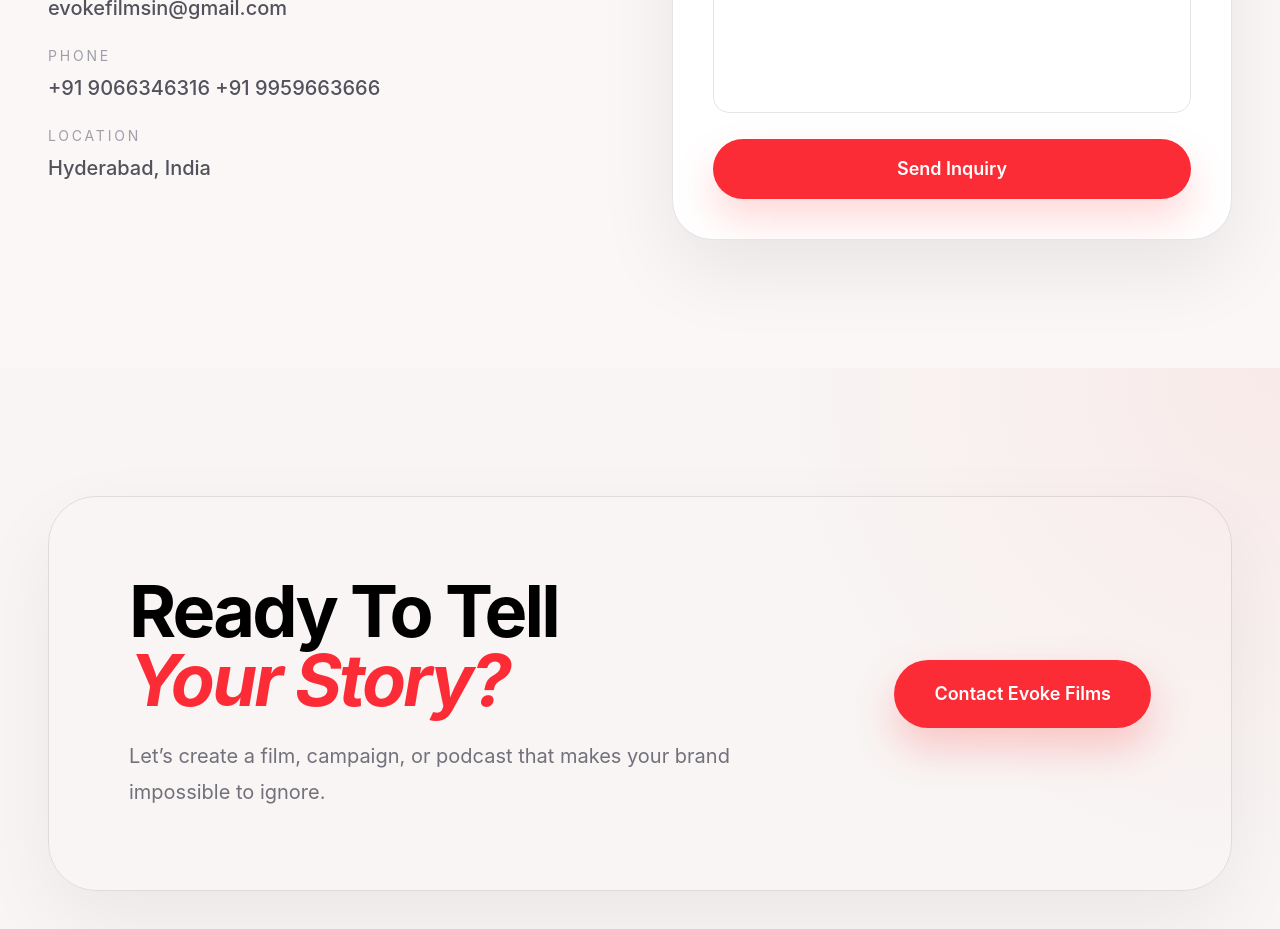
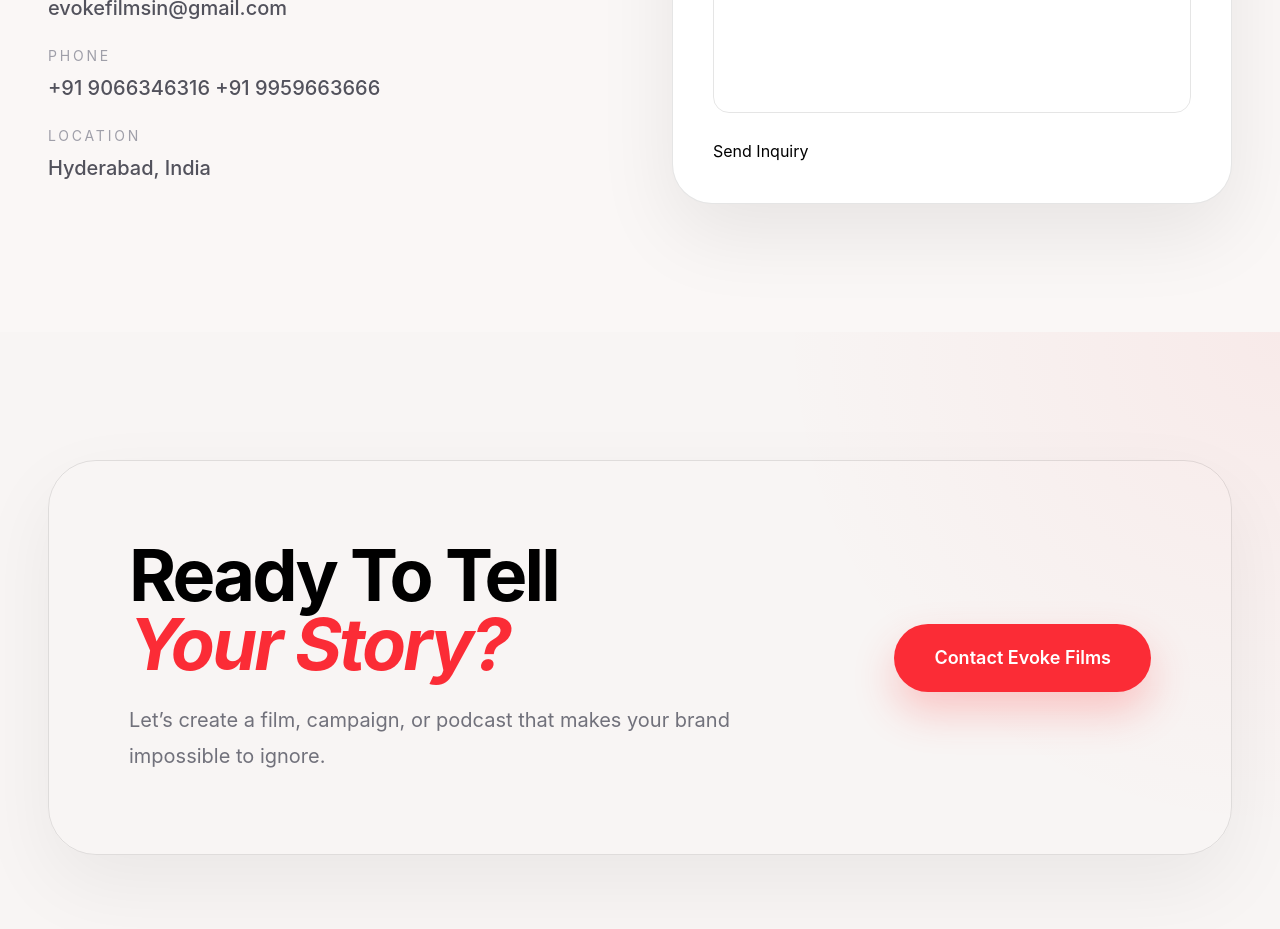
Before and after one commit to evokefilmsin-cell/evoke-films-website, a React (Vite) app: page / in a window 1280 px wide. Shown: the part 4720-5649 px from the top of the page. Built offline with nearby package versions, Linux system fonts and the light colour scheme.

Commit message:
Fix contact form redirect

```diff
--- a/src/App.jsx
+++ b/src/App.jsx
@@ -327,7 +327,7 @@
   name="contact"
   method="POST"
   data-netlify="true"
-  action="/"
+  action="/#contact"
   className="space-y-5"
 >
   <input type="hidden" name="form-name" value="contact" />
@@ -371,9 +371,7 @@
   </div>
 
   <button
-  type="submit"
-  className="w-full rounded-full bg-red-500 hover:bg-red-400 text-white py-4 font-semibold text-lg transition shadow-[0_20px_40px_rgba(255,59,59,0.2)]"
->
+  type="submit">
   Send Inquiry
 </button>
 </form>
```
